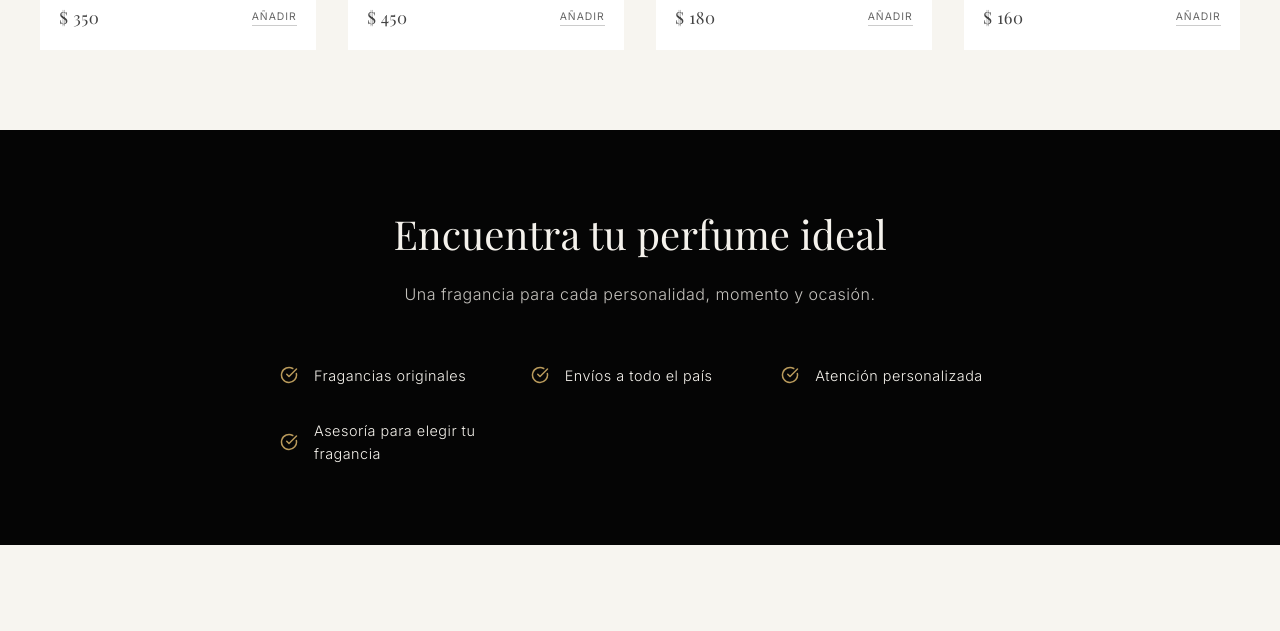
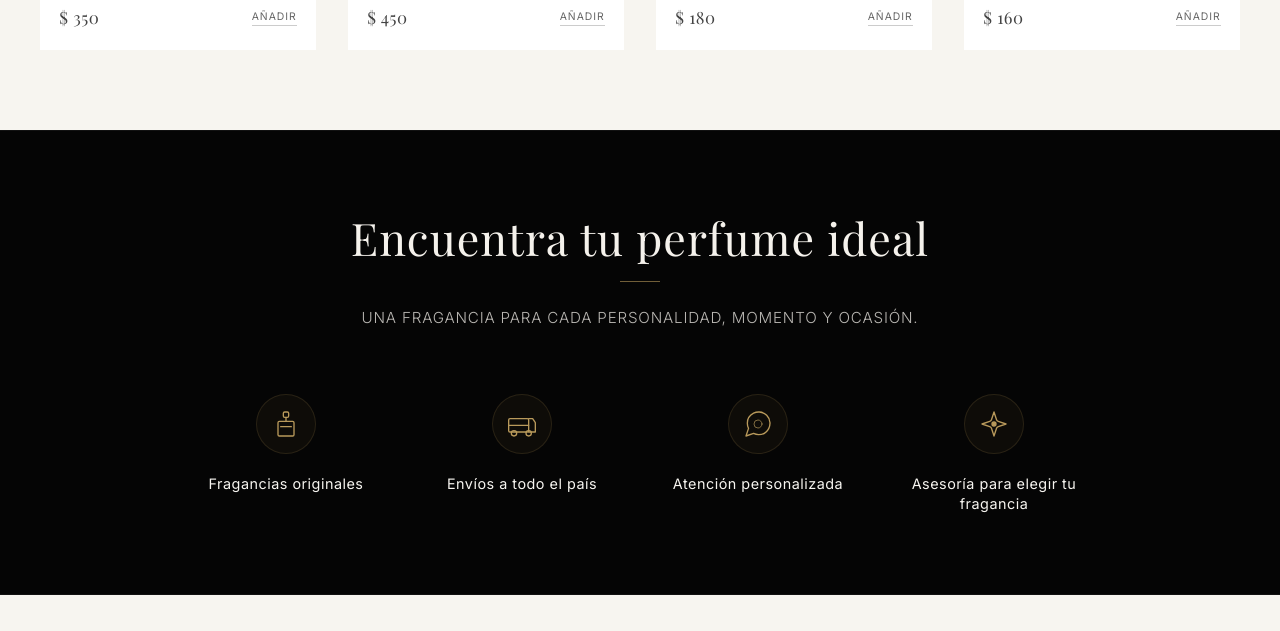
Before and after one commit to alexanderst2005-lab/perfumesdfv, a React (Vite) app: page / in a window 1280 px wide. Shown: the part 1460-2091 px from the top of the page. Built offline with nearby package versions, Linux system fonts and the light colour scheme; a web font is replaced by a local one.

Commit message:
Rediseño de la sección de beneficios (La Experiencia DFV) con iconos personalizados alineado al estilo premium

```diff
--- a/src/pages/Home.jsx
+++ b/src/pages/Home.jsx
@@ -194,26 +194,43 @@ const Home = () => {
         `}</style>
       </section>
 
-      {/* ════ 4. LA EXPERIENCIA DFV ════ */}
-      <section className="section-padding" style={{ backgroundColor: 'var(--color-black)', color: 'var(--color-cream)' }}>
-        <div className="container" style={{ textAlign: 'center', maxWidth: '800px' }}>
-          <h2 style={{ fontFamily: 'var(--font-serif)', fontSize: '2.5rem', fontWeight: '400', marginBottom: '1.5rem' }}>
+      {/* ════ 3. LA EXPERIENCIA DFV ════ */}
+      <section className="section-padding" style={{ backgroundColor: 'var(--color-black)', color: 'var(--color-cream)', borderTop: '1px solid rgba(255,255,255,0.05)', borderBottom: '1px solid rgba(255,255,255,0.05)' }}>
+        <div className="container" style={{ textAlign: 'center', maxWidth: '1000px' }}>
+          <h2 style={{ fontFamily: 'var(--font-serif)', fontSize: 'clamp(2rem, 5vw, 2.8rem)', fontWeight: '400', marginBottom: '1rem', letterSpacing: '1px' }}>
             Encuentra tu perfume ideal
           </h2>
-          <p style={{ fontSize: '1rem', opacity: 0.8, marginBottom: '3.5rem', letterSpacing: '0.5px', fontWeight: '300' }}>
+          <div style={{ width: '40px', height: '1px', backgroundColor: 'var(--color-gold)', margin: '0 auto 1.5rem', opacity: 0.6 }} />
+          <p style={{ fontSize: '0.95rem', opacity: 0.75, marginBottom: '4rem', letterSpacing: '0.8px', fontWeight: '300', textTransform: 'uppercase' }}>
             Una fragancia para cada personalidad, momento y ocasión.
           </p>
 
-          <div style={{ display: 'grid', gridTemplateColumns: 'repeat(auto-fit, minmax(200px, 1fr))', gap: '2rem', textAlign: 'left' }}>
+          <div style={{ display: 'grid', gridTemplateColumns: 'repeat(auto-fit, minmax(200px, 1fr))', gap: '3rem 1.5rem', alignItems: 'start' }}>
             {[
-              'Fragancias originales',
-              'Envíos a todo el país',
-              'Atención personalizada',
-              'Asesoría para elegir tu fragancia'
-            ].map(b => (
-              <div key={b} style={{ display: 'flex', alignItems: 'center', gap: '1rem', fontSize: '0.9rem', fontWeight: '300', letterSpacing: '0.5px' }}>
-                <CheckCircle size={18} style={{ color: 'var(--color-gold)', flexShrink: 0 }} />
-                <span>{b}</span>
+              {
+                title: 'Fragancias originales',
+                icon: <svg width="32" height="32" viewBox="0 0 24 24" fill="none" stroke="var(--color-gold)" strokeWidth="1" strokeLinecap="round" strokeLinejoin="round"><rect x="6" y="10" width="12" height="11" rx="1"/><rect x="10" y="3" width="4" height="4" rx="1"/><line x1="12" y1="7" x2="12" y2="10"/><line x1="8" y1="14" x2="16" y2="14"/></svg>
+              },
+              {
+                title: 'Envíos a todo el país',
+                icon: <svg width="32" height="32" viewBox="0 0 24 24" fill="none" stroke="var(--color-gold)" strokeWidth="1" strokeLinecap="round" strokeLinejoin="round"><rect x="2" y="8" width="15" height="10" rx="1"/><path d="M17 8h3l2 3v7h-5"/><circle cx="6" cy="19" r="2"/><circle cx="17" cy="19" r="2"/><line x1="2" y1="13" x2="17" y2="13"/></svg>
+              },
+              {
+                title: 'Atención personalizada',
+                icon: <svg width="32" height="32" viewBox="0 0 24 24" fill="none" stroke="var(--color-gold)" strokeWidth="1" strokeLinecap="round" strokeLinejoin="round"><path d="M21 11.5a8.38 8.38 0 0 1-.9 3.8 8.5 8.5 0 0 1-7.6 4.7 8.38 8.38 0 0 1-3.8-.9L3 21l1.9-5.7a8.38 8.38 0 0 1-.9-3.8 8.5 8.5 0 0 1 4.7-7.6 8.38 8.38 0 0 1 3.8-.9h.5a8.48 8.48 0 0 1 8 8v.5z"/><circle cx="12" cy="12" r="3" strokeWidth="0.5" fill="none"/></svg>
+              },
+              {
+                title: 'Asesoría para elegir tu fragancia',
+                icon: <svg width="32" height="32" viewBox="0 0 24 24" fill="none" stroke="var(--color-gold)" strokeWidth="1" strokeLinecap="round" strokeLinejoin="round"><path d="M12 3l1.9 5.8a2 2 0 0 0 1.3 1.3L21 12l-5.8 1.9a2 2 0 0 0-1.3 1.3L12 21l-1.9-5.8a2 2 0 0 0-1.3-1.3L3 12l5.8-1.9a2 2 0 0 0 1.3-1.3L12 3z"/><circle cx="12" cy="12" r="1.5" fill="var(--color-gold)"/></svg>
+              }
+            ].map((item, i) => (
+              <div key={i} style={{ display: 'flex', flexDirection: 'column', alignItems: 'center', textAlign: 'center' }}>
+                <div style={{ marginBottom: '1.2rem', display: 'flex', alignItems: 'center', justifyContent: 'center', width: '60px', height: '60px', borderRadius: '50%', background: 'rgba(185,154,91,0.05)', border: '1px solid rgba(185,154,91,0.15)' }}>
+                  {item.icon}
+                </div>
+                <h3 style={{ fontFamily: 'var(--font-sans)', fontSize: '0.9rem', fontWeight: '400', letterSpacing: '0.5px', color: 'var(--color-white)', lineHeight: '1.4', maxWidth: '180px' }}>
+                  {item.title}
+                </h3>
               </div>
             ))}
           </div>
```
